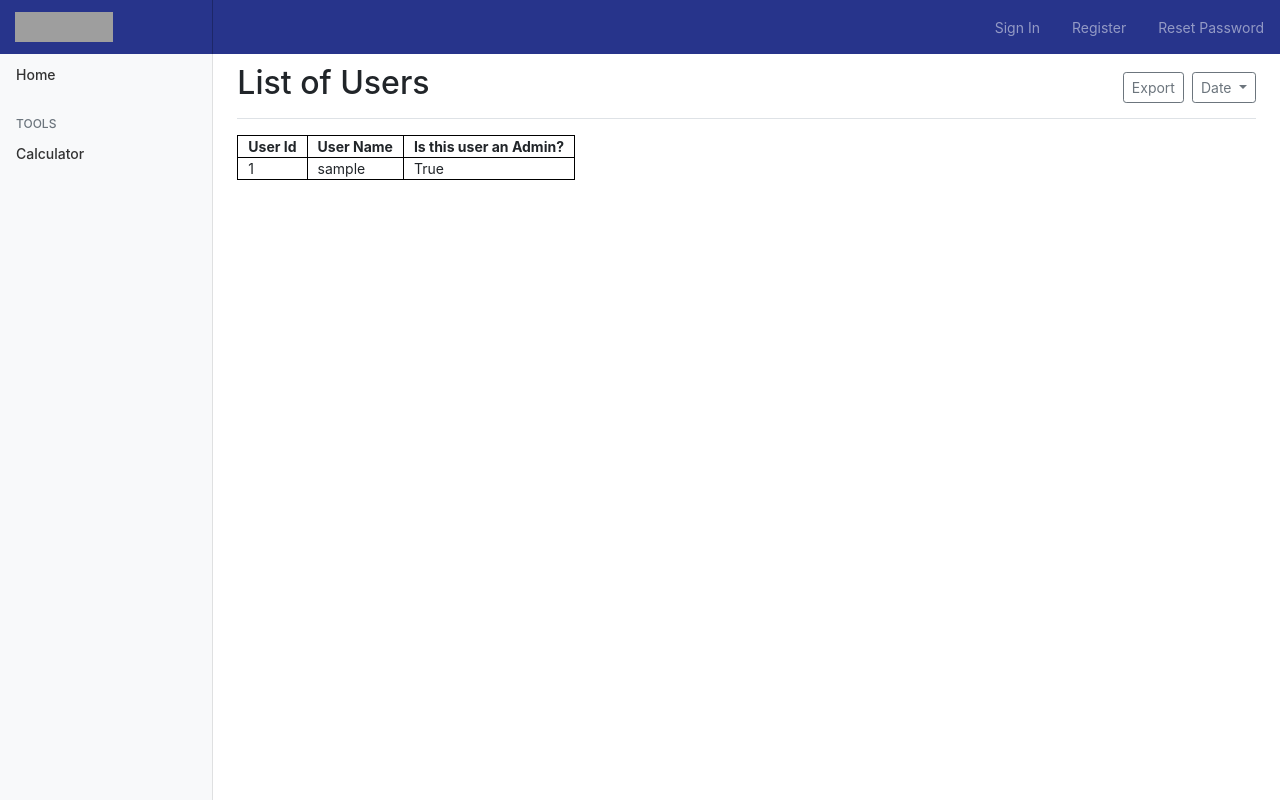
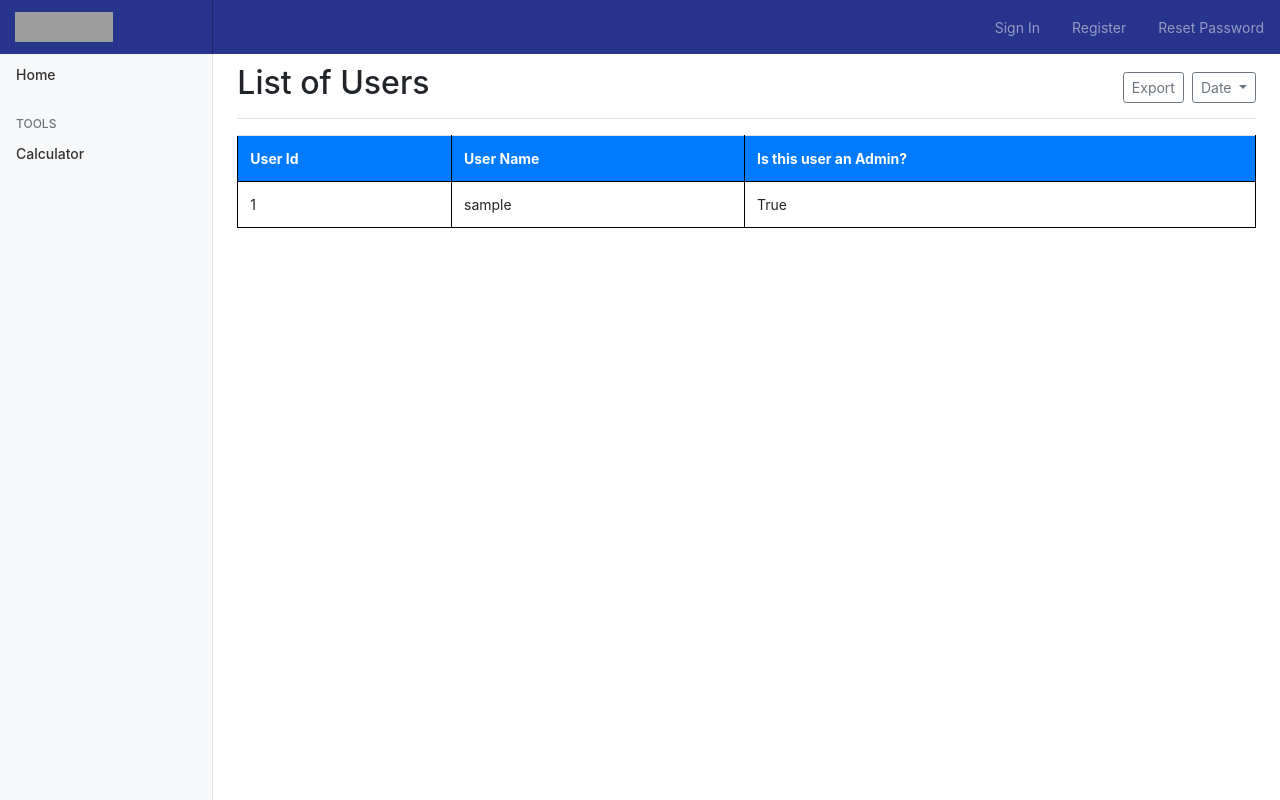
Before and after one commit to deanvains/Modelling-Returns-On-Funds, a Flask app: page /userlist in a window 1280 px wide. Run offline with Flask 2, Linux system fonts and the light colour scheme; tables that the repository leaves empty hold one stand-in row (values such as "Sample post"); some libraries are stand-ins or nearby versions; grey boxes are pictures that could not be loaded.

Commit message:
Update userlist.html
updated frontend

```diff
--- a/app/templates/userlist.html
+++ b/app/templates/userlist.html
@@ -27,8 +27,8 @@
 
 
     <div class="table-responsive">
-        <table>
-            <tr>
+            <table class="table table table-striped ">
+                        <tr class="bg-primary text-white">
                 <th> User Id </th>
                 <th> User Name </th>
                 <th> Is this user an Admin? </th>
```
